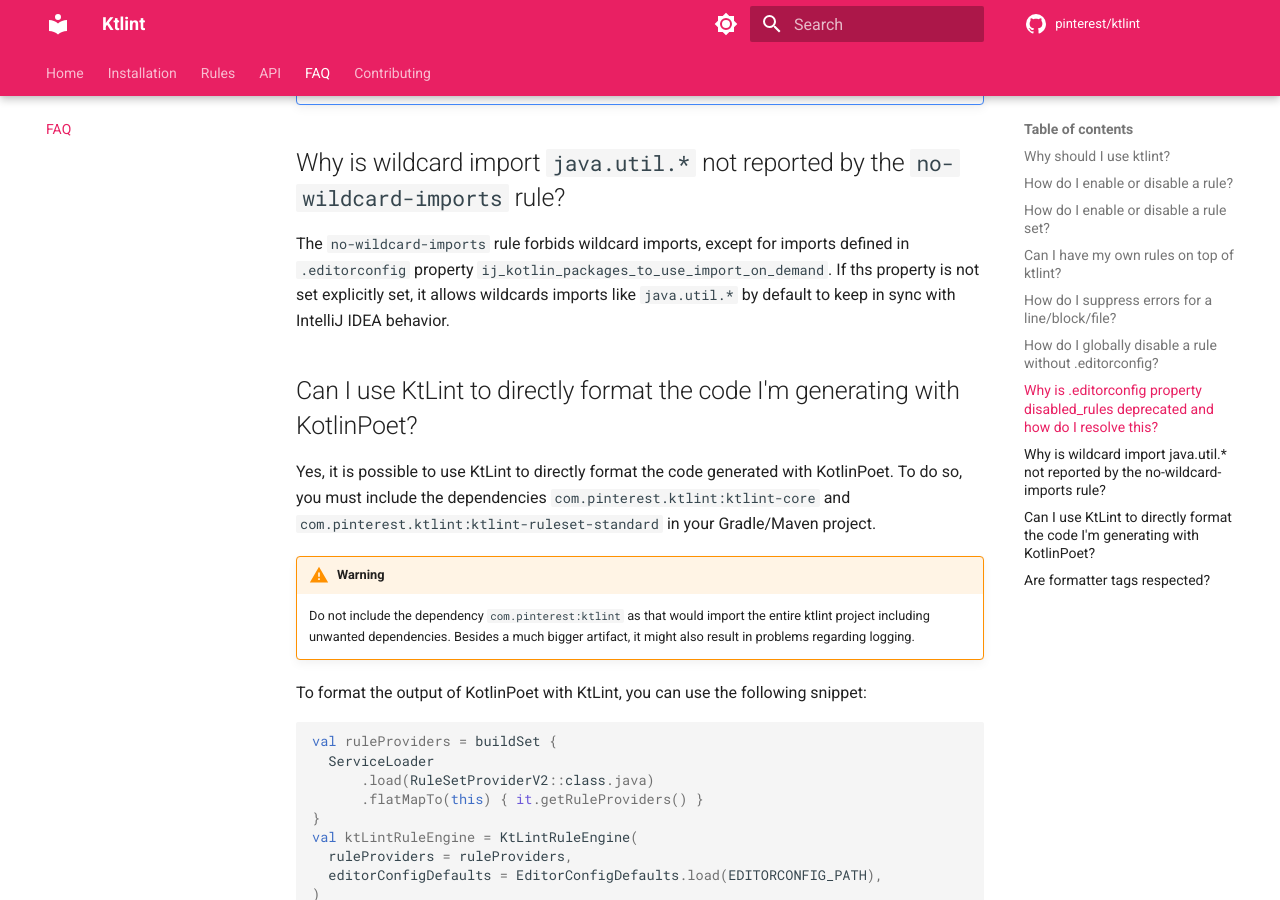
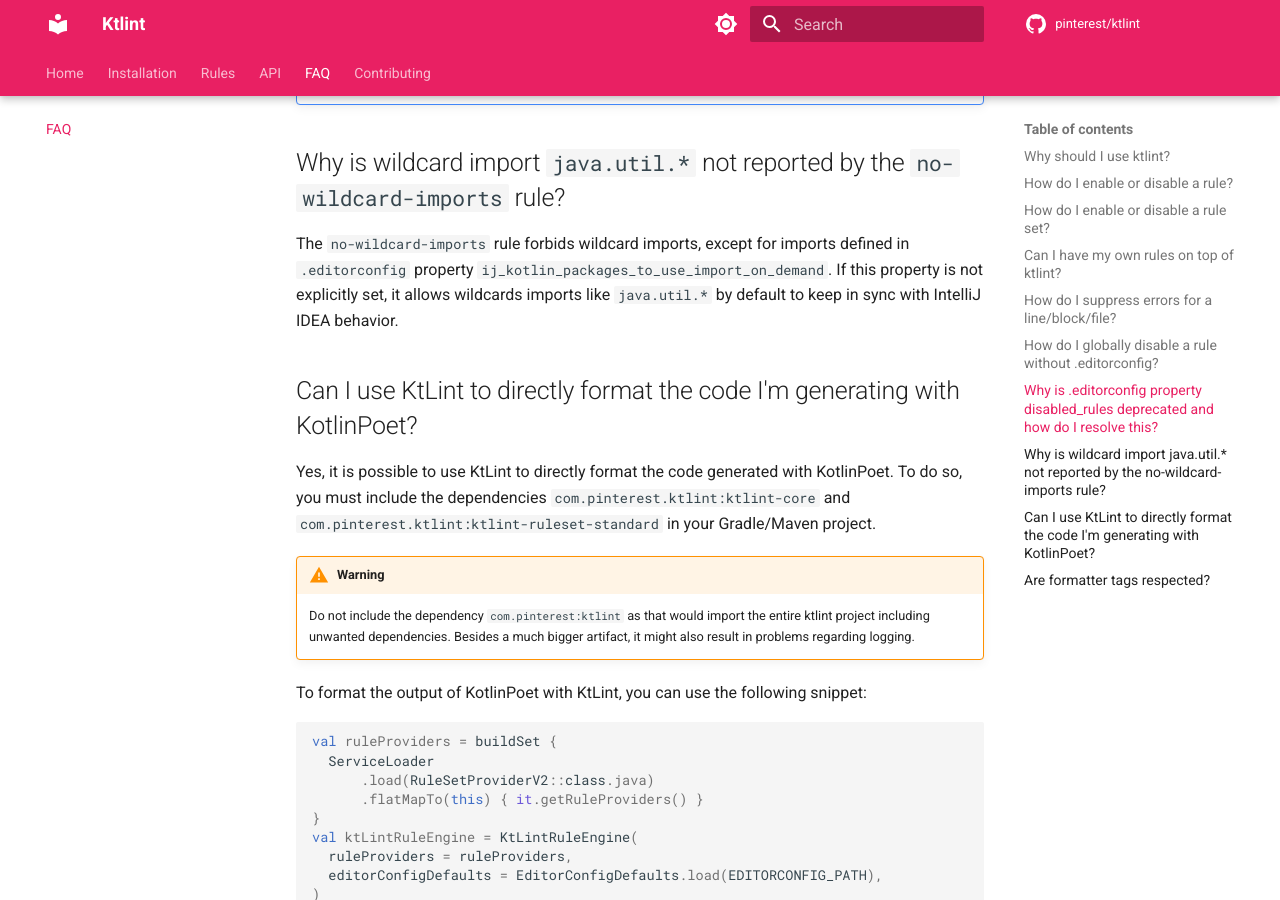
Before and after one commit to pinterest/ktlint, an MkDocs documentation site: the page built from docs/faq.md, in a window 1280 px wide and 900 px high, scrolled down 3376 px. Built offline with MkDocs 1.6.1 and Material for MkDocs 9.7.7, drawn with Linux system fonts in a browser that asks for light colours; comment, search, counter and statistics services are not loaded.

Commit message:
Docs: Fix typo in FAQ (#1934)
* Update faq.md

* Update faq.md

```diff
--- a/docs/faq.md
+++ b/docs/faq.md
@@ -136,7 +136,7 @@
 
 ## Why is wildcard import `java.util.*` not reported by the `no-wildcard-imports` rule?
 
-The `no-wildcard-imports` rule forbids wildcard imports, except for imports defined in `.editorconfig` property `ij_kotlin_packages_to_use_import_on_demand`. If ths property is not set explicitly set, it allows wildcards imports like `java.util.*` by default to keep in sync with IntelliJ IDEA behavior.
+The `no-wildcard-imports` rule forbids wildcard imports, except for imports defined in `.editorconfig` property `ij_kotlin_packages_to_use_import_on_demand`. If this property is not explicitly set, it allows wildcards imports like `java.util.*` by default to keep in sync with IntelliJ IDEA behavior.
 
 ## Can I use KtLint to directly format the code I'm generating with KotlinPoet?
 
```
